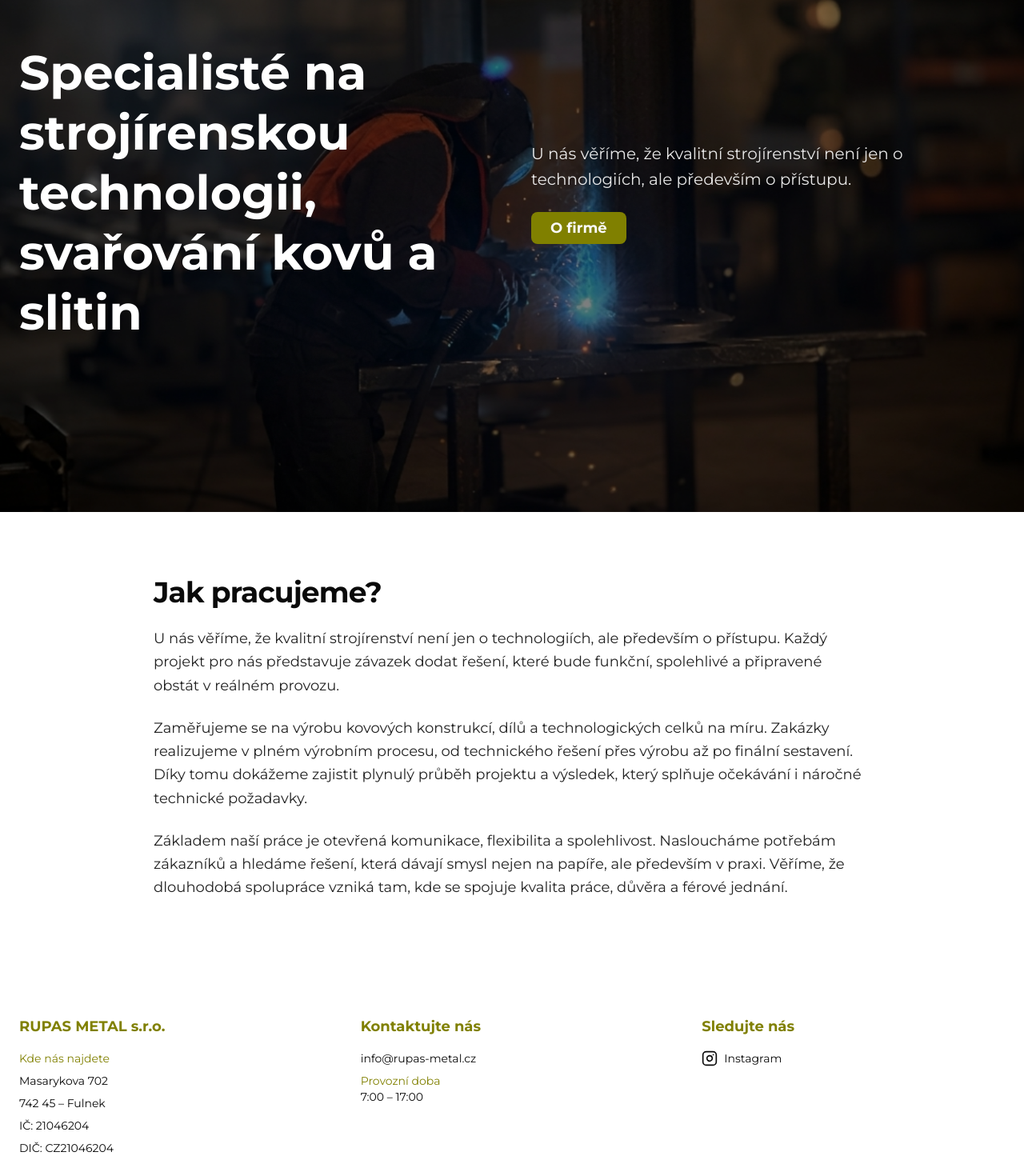
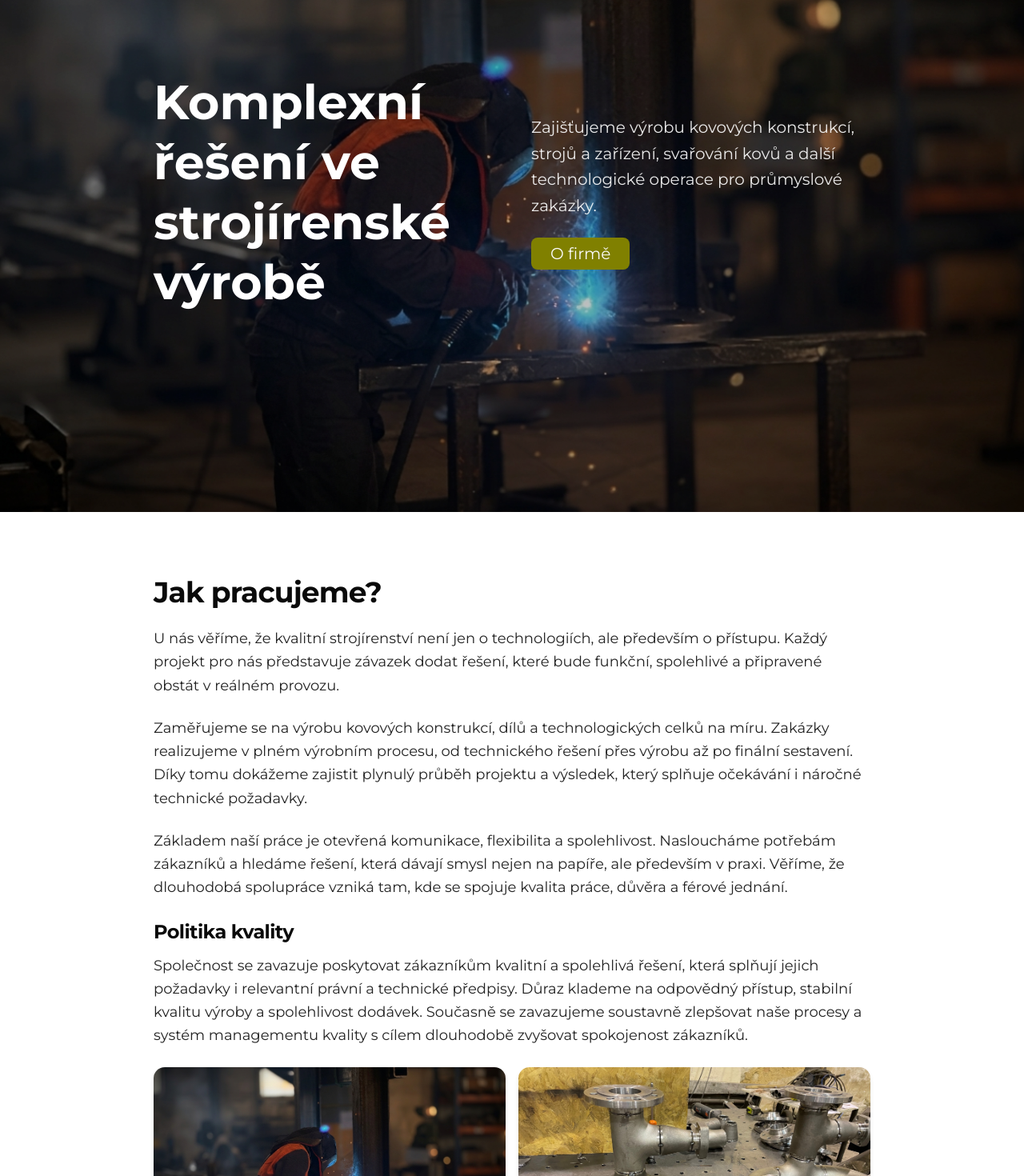
Before and after one commit to suchanek-tom/Rupas-metal-2026, a React (Vite) app: page /reference in a window 1280 px wide. Shown: the part 265-1735 px from the top of the page at 80% size. Built offline with nearby package versions, Linux system fonts and the light colour scheme.

Commit message:
fix(Home): Update hero + homepage

```diff
--- a/public/locales/cs/common.json
+++ b/public/locales/cs/common.json
@@ -9,15 +9,17 @@
     "contact": "Kontakt"
   },
   "hero": {
-    "title": "Specialisté na strojírenskou technologii, svařování kovů a slitin",
-    "subtitle": "U nás věříme, že kvalitní strojírenství není jen o technologiích, ale především o přístupu.",
+    "title": "Komplexní řešení ve strojírenské výrobě",
+    "subtitle": "Zajišťujeme výrobu kovových konstrukcí, strojů a zařízení, svařování kovů a další technologické operace pro průmyslové zakázky.",
     "cta": "O firmě"
   },
   "home": {
     "introTitle": "Jak pracujeme?",
     "introParagraph1": "U nás věříme, že kvalitní strojírenství není jen o technologiích, ale především o přístupu. Každý projekt pro nás představuje závazek dodat řešení, které bude funkční, spolehlivé a připravené obstát v reálném provozu.",
     "introParagraph2": "Zaměřujeme se na výrobu kovových konstrukcí, dílů a technologických celků na míru. Zakázky realizujeme v plném výrobním procesu, od technického řešení přes výrobu až po finální sestavení. Díky tomu dokážeme zajistit plynulý průběh projektu a výsledek, který splňuje očekávání i náročné technické požadavky.",
-    "introParagraph3": "Základem naší práce je otevřená komunikace, flexibilita a spolehlivost. Nasloucháme potřebám zákazníků a hledáme řešení, která dávají smysl nejen na papíře, ale především v praxi. Věříme, že dlouhodobá spolupráce vzniká tam, kde se spojuje kvalita práce, důvěra a férové jednání."
+    "introParagraph3": "Základem naší práce je otevřená komunikace, flexibilita a spolehlivost. Nasloucháme potřebám zákazníků a hledáme řešení, která dávají smysl nejen na papíře, ale především v praxi. Věříme, že dlouhodobá spolupráce vzniká tam, kde se spojuje kvalita práce, důvěra a férové jednání.",
+    "qualityPolicyTitle": "Politika kvality",
+    "qualityPolicyText": "Společnost se zavazuje poskytovat zákazníkům kvalitní a spolehlivá řešení, která splňují jejich požadavky i relevantní právní a technické předpisy. Důraz klademe na odpovědný přístup, stabilní kvalitu výroby a spolehlivost dodávek. Současně se zavazujeme soustavně zlepšovat naše procesy a systém managementu kvality s cílem dlouhodobě zvyšovat spokojenost zákazníků."
   },
   "production": {
     "title": "Strojírenská výroba",
--- a/public/locales/en/common.json
+++ b/public/locales/en/common.json
@@ -9,15 +9,17 @@
     "contact": "Contact"
   },
   "hero": {
-    "title": "Specialists in machining technology, metal and alloy welding",
-    "subtitle": "We believe that high-quality engineering is not only about technology, but above all about approach.",
+    "title": "Complexe Solutions in Engineering Production",
+    "subtitle": "We provide the production of metal structures, machines and equipment, metal welding and other technological operations for industrial orders.",
     "cta": "About Us"
   },
   "home": {
     "introTitle": "How We Work?",
     "introParagraph1": "We believe that high-quality engineering is not only about technology, but above all about approach. For us, every project is a commitment to deliver a solution that is functional, reliable, and ready to perform in real operation.",
     "introParagraph2": "We focus on custom manufacturing of metal structures, components, and technological units. We execute orders through the full production process, from technical design through manufacturing to final assembly. This allows us to ensure a smooth project workflow and a result that meets expectations as well as demanding technical requirements.",
-    "introParagraph3": "The foundation of our work is open communication, flexibility, and reliability. We listen to customer needs and seek solutions that make sense not only on paper, but above all in practice. We believe that long-term cooperation is built where quality work, trust, and fair dealing come together."
+    "introParagraph3": "The foundation of our work is open communication, flexibility, and reliability. We listen to customer needs and seek solutions that make sense not only on paper, but above all in practice. We believe that long-term cooperation is built where quality work, trust, and fair dealing come together.",
+    "qualityPolicyTitle": "Quality Policy",
+    "qualityPolicyText": "The company is committed to providing customers with high-quality and reliable solutions that meet their requirements as well as relevant legal and technical regulations. We place emphasis on a responsible approach, stable production quality, and reliability of deliveries. At the same time, we are committed to continuously improving our processes and quality management system with the goal of long-term customer satisfaction."
   },
   "production": {
     "title": "Engineering Production",
--- a/src/components/sections/Hero.tsx
+++ b/src/components/sections/Hero.tsx
@@ -1,9 +1,16 @@
 import { useTranslation } from "react-i18next";
+import { motion } from "framer-motion";
 import { Button } from "../ui/button";
-import { Link } from "react-router-dom";
 
 export const Hero = () => {
   const { t } = useTranslation();
+
+  const handleScrollToIntro = () => {
+    document.getElementById("home-intro")?.scrollIntoView({
+      behavior: "smooth",
+      block: "start",
+    });
+  };
 
   return (
     <section className="relative min-h-screen flex items-center overflow-hidden">
@@ -12,32 +19,41 @@ export const Hero = () => {
           className="absolute inset-0 bg-cover bg-center"
           style={{ backgroundImage: "url('/images/rupas-main-photo.png')" }}
         />
-        <div className="absolute inset-0 bg-black/50" />
-        <div className="absolute top-0 left-0 right-0 h-24 from-black/40 to-transparent z-10" />
+        <div className="absolute inset-0 bg-black/25" />
+        <div className="absolute top-0 left-0 right-0 h-24 from-black/30 to-transparent z-10" />
       </div>
 
       <div className="container mx-auto px-6 my-6 relative z-10">
-        <div className="grid lg:grid-cols-2 gap-8 lg:gap-12 items-center">
-
-          <div>
+        <div className="mx-auto max-w-4xl">
+          <div className="grid gap-8 lg:grid-cols-2 lg:gap-12 items-center">
+            <motion.div
+              initial={{ opacity: 0, y: 24 }}
+              animate={{ opacity: 1, y: 0 }}
+              transition={{ duration: 0.6 }}
+            >
               <h1 className="text-4xl md:text-5xl lg:text-6xl font-bold text-white leading-tight">
                 {t("hero.title")}
               </h1>
-          </div>
+            </motion.div>
 
-          <div className="space-y-6">
+            <motion.div
+              initial={{ opacity: 0, y: 24 }}
+              animate={{ opacity: 1, y: 0 }}
+              transition={{ duration: 0.6, delay: 0.15 }}
+              className="space-y-6"
+            >
               <p className="text-lg md:text-xl text-white/90 leading-relaxed">
                 {t("hero.subtitle")}
               </p>
               <Button
-              asChild
+                type="button"
                 size="lg"
-              className="bg-brand hover:bg-brand-dark font-semibold text-lg"
+                className="bg-brand hover:bg-brand-dark text-xl cursor-pointer"
+                onClick={handleScrollToIntro}
               >
-              <Link to="/about">
                 {t("hero.cta")}
-              </Link>
               </Button>
+            </motion.div>
           </div>
         </div>
       </div>
--- a/src/pages/Home.tsx
+++ b/src/pages/Home.tsx
@@ -1,4 +1,5 @@
 import { SEO } from "@/components/shared/SEO";
+import { motion } from "framer-motion";
 import { useTranslation } from "react-i18next";
 import { Hero } from "../components/sections/Hero";
 
@@ -12,16 +13,40 @@ export const Home = () => {
         canonical="/"
       />
       <Hero />
-      <section className="bg-background py-16 md:py-20">
+      <section id="home-intro" className="bg-background py-16 md:py-20">
         <div className="container mx-auto px-6">
-          <div className="mx-auto max-w-4xl space-y-6 text-base leading-relaxed text-foreground/90 md:text-lg">
+          <motion.div
+            initial={{ opacity: 0, y: 24 }}
+            whileInView={{ opacity: 1, y: 0 }}
+            viewport={{ once: true, amount: 0.3 }}
+            transition={{ duration: 0.6 }}
+            className="mx-auto max-w-4xl space-y-6 text-base leading-relaxed text-foreground/90 md:text-lg"
+          >
             <h2 className="text-3xl font-semibold tracking-tight text-foreground md:text-4xl">
               {t("home.introTitle")}
             </h2>
             <p>{t("home.introParagraph1")}</p>
             <p>{t("home.introParagraph2")}</p>
             <p>{t("home.introParagraph3")}</p>
-          </div>
+            <div className="mt-6 space-y-3">
+              <h3 className="text-xl font-semibold tracking-tight text-foreground md:text-2xl">
+                {t("home.qualityPolicyTitle")}
+              </h3>
+              <p>{t("home.qualityPolicyText")}</p>
+            </div>
+            <div className="grid md:grid-cols-2 gap-4 mt-4">
+              <img
+                src="/images/rupas-main-photo.png"
+                alt="Rupas Metal"
+                className="w-full h-64 object-cover rounded-xl shadow-md"
+              />
+              <img
+                src="/images/img9.jpg"
+                alt="Rupas Metal montáž"
+                className="w-full h-64 object-cover rounded-xl shadow-md"
+              />
+            </div>
+          </motion.div>
         </div>
       </section>
     </>
```
Lines whose indentation alone changed are shown as unchanged.
